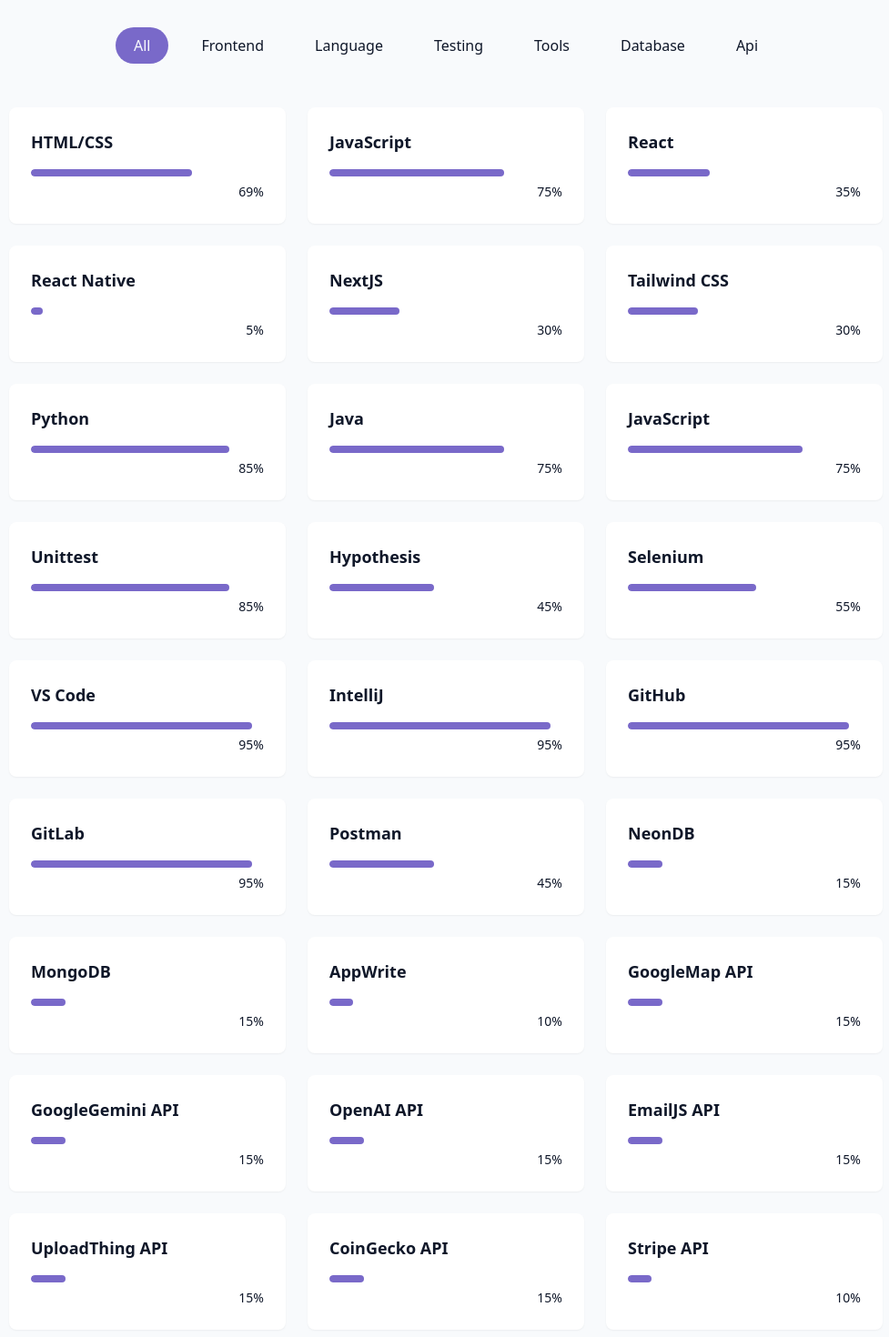
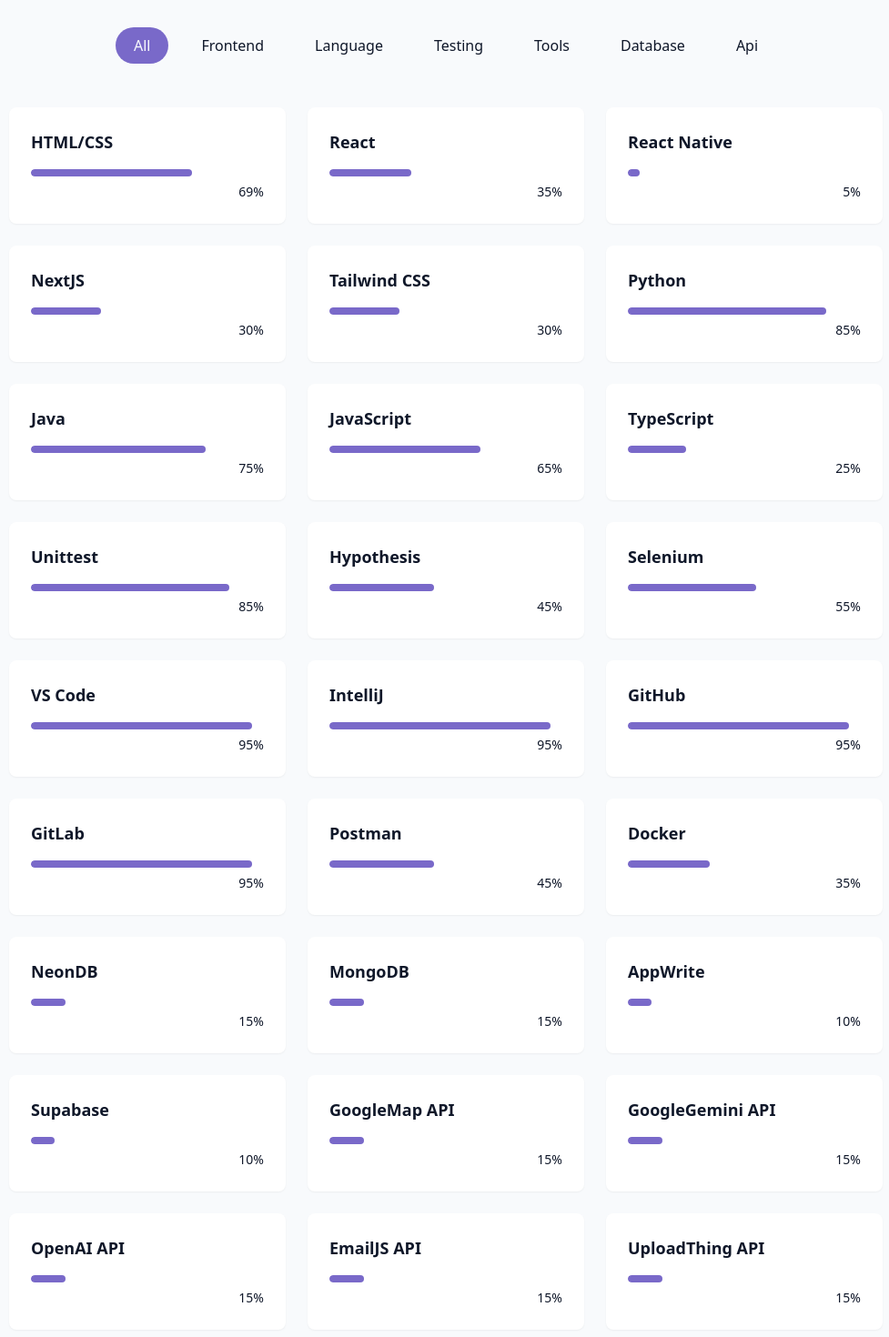
Before and after one commit to excelyynxl-a11y/my-portfolio, a React (Vite) app: page / in a window 1280 px wide. Shown: the part 1844-3314 px from the top of the page at 91% size, without its empty margins (150-1127 px from the left). Built offline with nearby package versions, Linux system fonts and the light colour scheme.

Commit message:
add skill

```diff
--- a/src/components/SkillsSection.jsx
+++ b/src/components/SkillsSection.jsx
@@ -4,7 +4,6 @@
 const skills = [
     // frontend
     {name: "HTML/CSS", level: 69, category: "frontend"},
-    {name: "JavaScript", level: 75, category: "frontend"},
     {name: "React", level: 35, category: "frontend"},
     {name: "React Native", level: 5, category: "frontend"},
     {name: "NextJS", level: 30, category: "frontend"},
@@ -13,7 +12,8 @@
     // language
     {name: "Python", level: 85, category: "language"},
     {name: "Java", level: 75, category: "language"},
-    {name: "JavaScript", level: 75, category: "language"},
+    {name: "JavaScript", level: 65, category: "language"},
+    {name: "TypeScript", level: 25, category: "language"},
 
     // testing
     {name: "Unittest", level: 85, category: "testing"},
@@ -26,11 +26,13 @@
     {name: "GitHub", level: 95, category: "tools"},
     {name: "GitLab", level: 95, category: "tools"},
     {name: "Postman", level: 45, category: "tools"},
+    {name: "Docker", level: 35, category: "tools"},
 
     // db
     {name: "NeonDB", level: 15, category: "database"},
     {name: "MongoDB", level: 15, category: "database"},
     {name: "AppWrite", level: 10, category: "database"},
+    {name: "Supabase", level: 10, category: "database"},
 
     // api
     {name: "GoogleMap API", level: 15, category: "api"},
```
